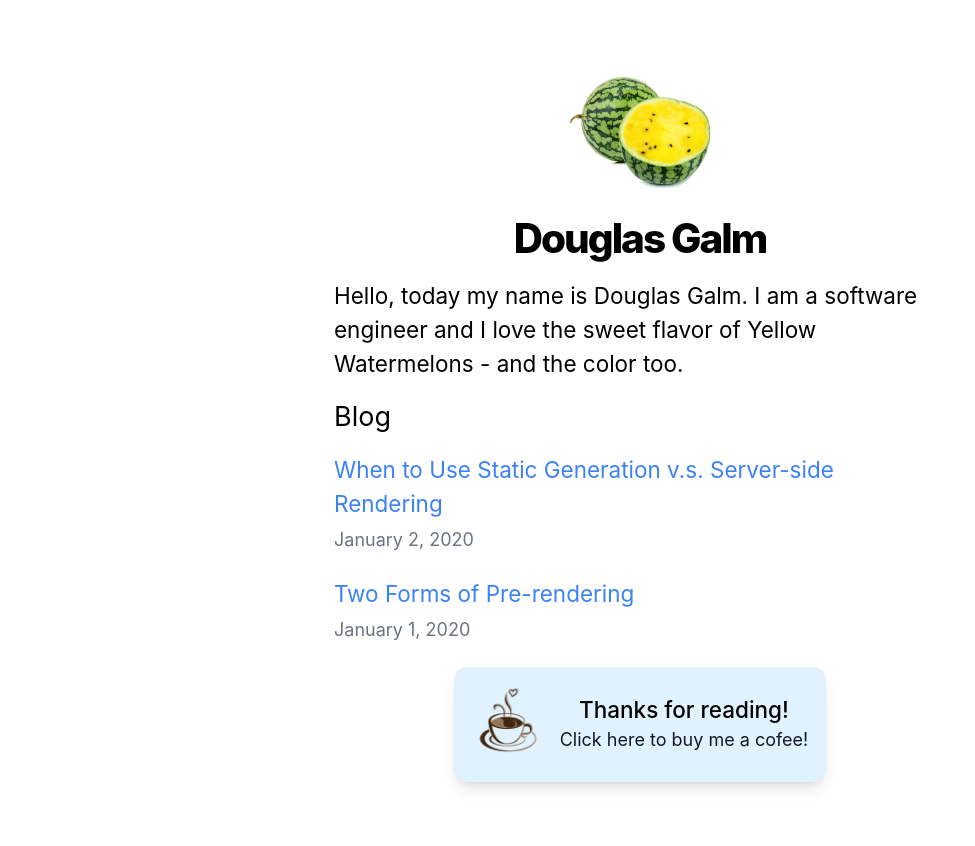
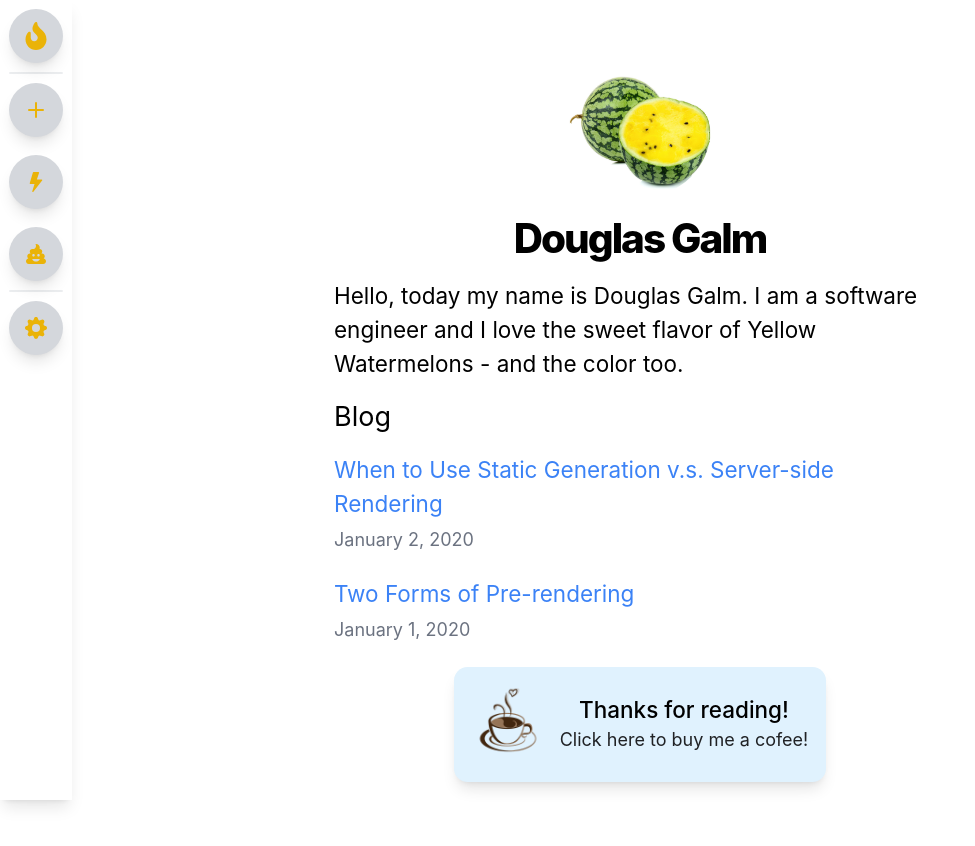
Before and after one commit to pandahaiku/nextjs-example-project, a Next.js app: page / in a window 1280 px wide. Shown: the top 846 px of the page, without its empty margins (0-975 px from the left). Built offline with nearby package versions, Linux system fonts and the light colour scheme.

Commit message:
adding template for sidebar

```diff
--- /dev/null
+++ b/components/sidebar.js
@@ -0,0 +1,32 @@
+import { BsPlus, BsFillLightningFill, BsGearFill } from 'react-icons/bs';
+import { FaFire, FaPoo } from 'react-icons/fa';
+
+const SideBar = () => {
+  return (
+    <div className="fixed top-0 left-0 h-screen w-16 flex flex-col
+                  bg-white dark:bg-gray-900 shadow-lg">
+
+        <SideBarIcon icon={<FaFire size="28" />} />
+        <Divider />
+        <SideBarIcon icon={<BsPlus size="32" />} />
+        <SideBarIcon icon={<BsFillLightningFill size="20" />} />
+        <SideBarIcon icon={<FaPoo size="20" />} />
+        <Divider />
+        <SideBarIcon icon={<BsGearFill size="22" />} />
+    </div>
+  );
+};
+
+const SideBarIcon = ({ icon, text = 'tooltip 💡' }) => (
+  <div className="sidebar-icon group">
+    {icon}
+    <span className="sidebar-tooltip group-hover:scale-100">
+      {text}
+    </span>
+  </div>
+);
+
+
+const Divider = () => <hr className="sidebar-hr" />;
+
+export default SideBar;
--- a/package.json
+++ b/package.json
@@ -14,6 +14,7 @@
     "postcss-preset-env": "^7.4.0",
     "react": "17.0.2",
     "react-dom": "17.0.2",
+    "react-icons": "^4.3.1",
     "remark": "^14.0.2",
     "remark-html": "^15.0.1",
     "tailwindcss": "^3.0.23"
--- a/pages/index.js
+++ b/pages/index.js
@@ -4,6 +4,7 @@ import { getSortedPostsData } from '../lib/blog-posts'
 import Link from 'next/link'
 import Date from '../components/date'
 import CoffeeButton from '../components/coffee-button'
+import SideBar from '../components/sidebar'
 
 // TODO: move this to config
 const payPalLink = "https://www.paypal.com/donate/?business=CAPDXWBRXRRH2&no_recurring=0&currency_code=USD";
@@ -38,9 +39,13 @@ export async function getServerSideProps(context) {
 // Note: Home() is not a key name, it can be anything
 export default function Home({ allPostsData, data }) {
   return (
-    // home is passed to layout which is used as a boolean to determin
-    // when the home screen is loaded
-    // this format is called a JSX attribute: https://reactjs.org/docs/jsx-in-depth.html
+    <div className="flex">
+      <SideBar>
+
+      </SideBar>
+      {/* home is passed to layout which is used as a boolean to determin
+    when the home screen is loaded
+    this format is called a JSX attribute: https://reactjs.org/docs/jsx-in-depth.html */}
       <Layout home={1}>
         <Head>
           <title>{siteTitle}</title>
@@ -68,5 +73,7 @@ export default function Home({ allPostsData, data }) {
           <CoffeeButton></CoffeeButton>
         </Link>
       </Layout>
+    </div>
+
   )
 }
--- a/styles/globals.css
+++ b/styles/globals.css
@@ -20,3 +20,28 @@ img {
   max-width: 100%;
   display: block;
 }
+
+@layer components {
+  .sidebar-icon {
+    @apply relative flex items-center justify-center
+    h-12 w-12 mt-2 mb-2 mx-auto
+  bg-gray-400 hover:bg-yellow-600 dark:bg-gray-800
+  text-yellow-500 hover:text-white
+    hover:rounded-xl rounded-3xl
+    transition-all duration-300 ease-linear
+    cursor-pointer shadow-lg;
+  }
+
+  .sidebar-tooltip {
+    @apply absolute w-auto p-2 m-2 min-w-max left-14 rounded-md shadow-md
+    text-white bg-gray-900
+    text-xs font-bold
+    transition-all duration-100 scale-0 origin-left;
+  }
+
+  .sidebar-hr {
+    @apply bg-gray-200 dark:bg-gray-800
+    border border-gray-200 dark:border-gray-800 rounded-full
+    mx-2;
+  }
+}
--- a/tailwind.config.js
+++ b/tailwind.config.js
@@ -1,10 +1,28 @@
+const colors = require("tailwindcss/colors");
+
 module.exports = {
   content: [
     "./pages/**/*.{js,ts,jsx,tsx}",
     "./components/**/*.{js,ts,jsx,tsx}",
   ],
   theme: {
-    extend: {},
+    extend: {
+      colors: {
+        gray: {
+          900: "#202225",
+          800: "#2f3136",
+          700: "#36393f",
+          600: "#4f545c",
+          400: "#d4d7dc",
+          300: "#e3e5e8",
+          200: "#ebedef",
+          100: "#f2f3f5"
+        }
+      },
+      spacing: {
+        88: "22rem"
+      }
+    }
   },
   plugins: [
     {
@@ -17,5 +35,7 @@ module.exports = {
     // Use *.tsx if using TypeScript
     './pages/**/*.js',
     './components/**/*.js'
-  ]
+  ],
+  darkMode: "media",
+  mode: "jit"
 }
```
Also changed, not shown: 1 other file (tests, documents, lock files or other folders). Lines whose indentation alone changed are shown as unchanged.
